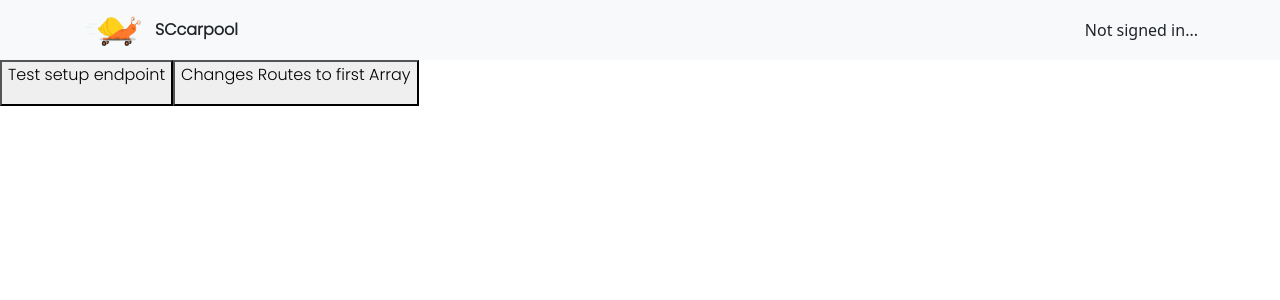
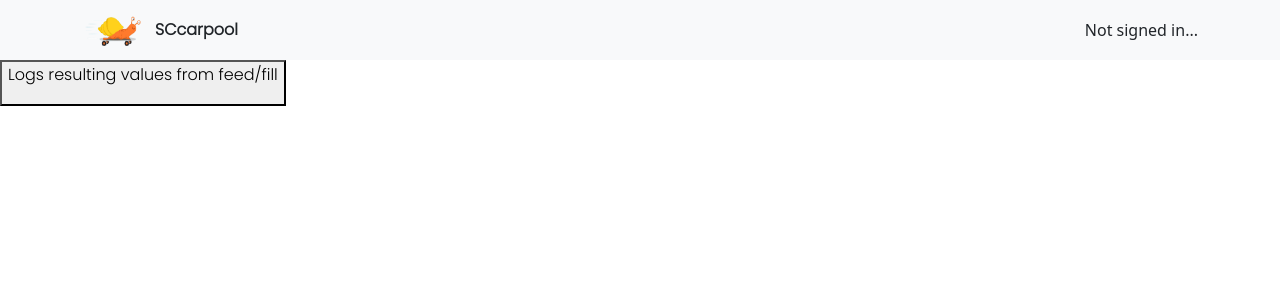
Before and after one commit to assadiandre/SantaCruzRideApp, a React (Create React App) app in the folder Client/: page /test in a window 1280 px wide. Shown: the top 300 px of the page. Built offline with nearby package versions, Linux system fonts and the light colour scheme; no server answers.

Commit message:
matching all endpoint now responds to query request. added changes to endpoint test as example of how to pass index

```diff
--- a/Client/src/Components/EndpointTest/EndpointTest.js
+++ b/Client/src/Components/EndpointTest/EndpointTest.js
@@ -5,63 +5,61 @@ import axios from 'axios';
 export default function EndpointTest() {
   //   const userObject = useContext(myContext);
 
-  const accountSetup = () => {
-    axios
-      .put(
-        'http://localhost:3001/account/setup',
-        {
-          setupFlag: true,
-          userType: 'rider',
-          phoneNumber: '(123) 456-1234',
-          bio: 'hello asbdasjhbdsahjkbdk',
-          address: '641 Merrill Road, Santa Cruz',
-        },
-        {
-          withCredentials: true,
-        }
-      )
-      .then((res) => {
-        if (res.data) {
-          console.log(res.data);
-          //   setUserObject(res.data);
-        }
-      });
-  };
+  // const accountSetup = () => {
+  //   axios
+  //     .put(
+  //       'http://localhost:3001/account/setup',
+  //       {
+  //         setupFlag: true,
+  //         userType: 'rider',
+  //         phoneNumber: '(123) 456-1234',
+  //         bio: 'hello asbdasjhbdsahjkbdk',
+  //         address: '641 Merrill Road, Santa Cruz',
+  //       },
+  //       {
+  //         withCredentials: true,
+  //       }
+  //     )
+  //     .then((res) => {
+  //       if (res.data) {
+  //         console.log(res.data);
+  //         //   setUserObject(res.data);
+  //       }
+  //     });
+  // };
 
-  const editRoutes = () => {
-    axios
-      .put(
-        'http://localhost:3001/account/addroute',
-        {
-          routes: [
-            {
-              toCampus: true,
-              days: [1, 3, 7],
-              time: new Date(),
-              offCampusLocation: '517 Cedar Street, Santa Cruz',
-              campusLocation: '641 Merrill Road, Santa Cruz',
-            },
-            {
-              toCampus: false,
-              days: [2, 4, 6],
-              time: new Date(),
-              offCampusLocation: '2688 Basswood Drive, San Ramon',
-              campusLocation: '641 Merrill Road, Santa Cruz',
-            },
-          ],
-        },
-        {
-          withCredentials: true,
-        }
-      )
-      .then((res) => {
-        if (res.data) {
-          console.log(res.data);
-          //   setUserObject(res.data);
-        }
-      });
-  };
-
+  // const editRoutes = () => {
+  //   axios
+  //     .put(
+  //       'http://localhost:3001/account/addroute',
+  //       {
+  //         routes: [
+  //           {
+  //             toCampus: true,
+  //             days: [1, 3, 7],
+  //             time: new Date(),
+  //             offCampusLocation: '517 Cedar Street, Santa Cruz',
+  //             campusLocation: '641 Merrill Road, Santa Cruz',
+  //           },
+  //           {
+  //             toCampus: false,
+  //             days: [2, 4, 6],
+  //             time: new Date(),
+  //             offCampusLocation: '2688 Basswood Drive, San Ramon',
+  //             campusLocation: '641 Merrill Road, Santa Cruz',
+  //           },
+  //         ],
+  //       },
+  //       {
+  //         withCredentials: true,
+  //       }
+  //     )
+  //     .then((res) => {
+  //       if (res.data) {
+  //         console.log(res.data);
+  //         //   setUserObject(res.data);
+  //       }
+  //     });
   // const editRoutes2 = () => {
   //   axios
   //     .put(
@@ -95,18 +93,34 @@ export default function EndpointTest() {
   //       }
   //     });
   // };
+  const feedFilltest = () => {
+    axios
+      .get(`http://localhost:3001/feed/fill`, {
+        withCredentials: true,
+        params: {
+          route_index: 0,
+        },
+      })
+      .then((res) => {
+        if (res.data) {
+          console.log('res data', res.data);
+          console.log('res args', res.data.args);
+          //console.log('buttons that are on', value);
+        }
+      });
+  };
 
   return (
     <div>
-      <button onClick={accountSetup}>
+      {/* <button onClick={accountSetup}>
         <p>Test setup endpoint</p>
       </button>
       <button onClick={editRoutes}>
         <p>Changes Routes to first Array</p>
+      </button> */}
+      <button onClick={feedFilltest}>
+        <p>Logs resulting values from feed/fill</p>
       </button>
-      {/* <button onClick={editRoutes2}>
-        <p>Changes Routes to second Array</p>
-      </button> */}
     </div>
   );
 }
```
Also changed, not shown: 1 other file (tests, documents, lock files or other folders).
